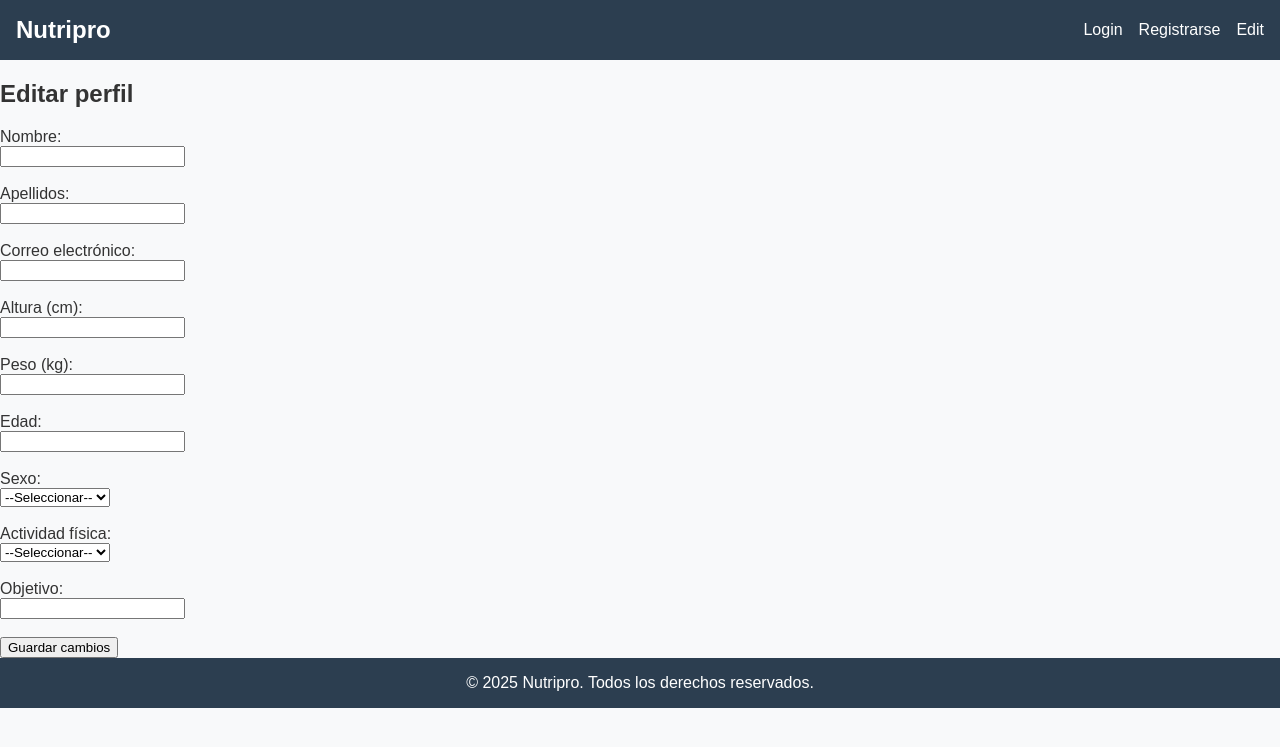
After one commit to Camel-sudo/Proxecto-DAW-24-25-Diego-Monteor-Franco., a PHP site: template codigo/app/vista/edit-account-view.php in a window 1280 px wide. The commit adds this page. Shown: the top 747 px of the page. Run offline with PHP 8.4, Linux system fonts and the light colour scheme; the template is opened without the code that fills it, so the values that code supplies are empty; a stand-in replaces the project's code that opens the database connection; some libraries are stand-ins or nearby versions.

Commit message:
codificacion 1.2

```diff
--- a/codigo/app/index.php
+++ b/codigo/app/index.php
@@ -1,5 +1,8 @@
 <?php
-include("controllers/NutriproController.php");
+include_once("globals.php");
+include_once(CONTROLLER_PATH."NutriproController.php");
+include_once(CONTROLLER_PATH."Controller.php");
+include_once(CONTROLLER_PATH."UsuarioController.php");
 session_start();
 if (isset($_REQUEST['controller'])) {
     $controller = $_REQUEST['controller'];
--- a/codigo/app/vista/css/styles.css
+++ b/codigo/app/vista/css/styles.css
@@ -0,0 +1,139 @@
+/* Base styles */
+body {
+    font-family: Arial, sans-serif;
+    margin: 0;
+    padding: 0;
+    background: #f8f9fa;
+    color: #333;
+  }
+
+  header {
+    background: #2c3e50;
+    color: white;
+    padding: 1rem;
+    display: flex;
+    justify-content: space-between;
+    align-items: center;
+    flex-wrap: wrap;
+  }
+
+  header h1 {
+    margin: 0;
+    font-size: 1.5rem;
+  }
+
+  nav {
+    display: flex;
+    gap: 1rem;
+    flex-wrap: wrap;
+  }
+
+  nav a {
+    color: white;
+    text-decoration: none;
+  }
+
+  .hero {
+    text-align: center;
+    padding: 3rem 1rem;
+    background: #e9ecef;
+  }
+
+  .hero h2 {
+    font-size: 2rem;
+    margin-bottom: 1rem;
+  }
+
+  .hero p {
+    font-size: 1.1rem;
+    max-width: 600px;
+    margin: 0 auto 1rem auto;
+  }
+
+  .cta-button {
+    display: inline-block;
+    margin-top: 1rem;
+    padding: 0.75rem 1.5rem;
+    background: #27ae60;
+    color: white;
+    text-decoration: none;
+    border-radius: 5px;
+  }
+
+  #beneficios {
+    padding: 2rem;
+    background: #ffffff;
+    text-align: center;
+  }
+
+  #beneficios ul {
+    list-style: none;
+    padding: 0;
+  }
+
+  #beneficios li {
+    margin-bottom: 0.75rem;
+    font-size: 1.1rem;
+  }
+
+  footer {
+    text-align: center;
+    padding: 1rem;
+    background: #2c3e50;
+    color: white;
+  }
+
+  /* Responsive Design */
+  @media screen and (max-width: 768px) {
+    header {
+      flex-direction: column;
+      align-items: flex-start;
+    }
+
+    nav {
+      width: 100%;
+      justify-content: flex-start;
+      flex-direction: column;
+      gap: 0.5rem;
+      margin-top: 1rem;
+    }
+
+    .hero h2 {
+      font-size: 1.6rem;
+    }
+
+    .hero p {
+      font-size: 1rem;
+      padding: 0 1rem;
+    }
+
+    .cta-button {
+      padding: 0.6rem 1.2rem;
+    }
+
+    #beneficios li {
+      font-size: 1rem;
+    }
+  }
+
+  @media screen and (max-width: 480px) {
+    .hero h2 {
+      font-size: 1.4rem;
+    }
+
+    .hero p {
+      font-size: 0.95rem;
+    }
+
+    header h1 {
+      font-size: 1.2rem;
+    }
+
+    nav a {
+      font-size: 0.95rem;
+    }
+
+    .cta-button {
+      font-size: 0.95rem;
+    }
+  }
--- /dev/null
+++ b/codigo/app/vista/edit-account-view.php
@@ -0,0 +1,46 @@
+<form action="editar_usuario.php" method="POST">
+  <h2>Editar perfil</h2>
+
+  <input type="hidden" name="id_usuario" value="<?= $usuario['id_usuario'] ?>">
+
+  <label for="nombre">Nombre:</label><br>
+  <input type="text" id="nombre" name="nombre" value="<?= htmlspecialchars($usuario['nombre']) ?>" required><br><br>
+
+  <label for="apellidos">Apellidos:</label><br>
+  <input type="text" id="apellidos" name="apellidos" value="<?= htmlspecialchars($usuario['apellidos']) ?>" required><br><br>
+
+  <label for="email">Correo electrónico:</label><br>
+  <input type="email" id="email" name="email" value="<?= htmlspecialchars($usuario['email']) ?>" readonly><br><br>
+
+  <label for="altura">Altura (cm):</label><br>
+  <input type="number" id="altura" name="altura" step="0.01" value="<?= htmlspecialchars($usuario['altura']) ?>"><br><br>
+
+  <label for="peso">Peso (kg):</label><br>
+  <input type="number" id="peso" name="peso" step="0.01" value="<?= htmlspecialchars($usuario['peso']) ?>"><br><br>
+
+  <label for="edad">Edad:</label><br>
+  <input type="number" id="edad" name="edad" value="<?= htmlspecialchars($usuario['edad']) ?>"><br><br>
+
+  <label for="sexo">Sexo:</label><br>
+  <select id="sexo" name="sexo">
+    <option value="">--Seleccionar--</option>
+    <option value="masculino" <?= $usuario['sexo'] === 'masculino' ? 'selected' : '' ?>>Masculino</option>
+    <option value="femenino" <?= $usuario['sexo'] === 'femenino' ? 'selected' : '' ?>>Femenino</option>
+    <option value="otro" <?= $usuario['sexo'] === 'otro' ? 'selected' : '' ?>>Otro</option>
+  </select><br><br>
+
+  <label for="actividad_fisica">Actividad física:</label><br>
+  <select id="actividad_fisica" name="actividad_fisica">
+    <option value="">--Seleccionar--</option>
+    <option value="sedentario" <?= $usuario['actividad_fisica'] === 'sedentario' ? 'selected' : '' ?>>Sedentario</option>
+    <option value="ligera" <?= $usuario['actividad_fisica'] === 'ligera' ? 'selected' : '' ?>>Ligera</option>
+    <option value="moderada" <?= $usuario['actividad_fisica'] === 'moderada' ? 'selected' : '' ?>>Moderada</option>
+    <option value="intensa" <?= $usuario['actividad_fisica'] === 'intensa' ? 'selected' : '' ?>>Intensa</option>
+    <option value="muy_intensa" <?= $usuario['actividad_fisica'] === 'muy_intensa' ? 'selected' : '' ?>>Muy intensa</option>
+  </select><br><br>
+
+  <label for="objetivo">Objetivo:</label><br>
+  <input type="text" id="objetivo" name="objetivo" value="<?= htmlspecialchars($usuario['objetivo']) ?>"><br><br>
+
+  <input type="submit" value="Guardar cambios">
+</form>
--- a/codigo/app/vista/templates/header.php
+++ b/codigo/app/vista/templates/header.php
@@ -4,7 +4,15 @@
     <meta charset="UTF-8">
     <meta name="viewport" content="width=device-width, initial-scale=1.0">
     <title>Nutripro</title>
-    <link rel="stylesheet" href="public/css/styles.css">
+    <link rel="stylesheet" href="./css/styles.css">
 </head>
 <body>
     <div class="container">
+    <header>
+    <h1>Nutripro</h1>
+    <nav>
+      <a href="index.php?controller=UsuarioController&action=LoginForm">Login</a>
+      <a href="index.php?controller=UsuarioController&action=RegistroForm">Registrarse</a>
+      <a href="index.php?controller=UsuarioController&action=EditAccountForm">Edit</a>
+    </nav>
+  </header>
--- a/codigo/sql/nutripro.sql
+++ b/codigo/sql/nutripro.sql
@@ -176,7 +176,7 @@ CREATE TABLE `usuario` (
   `nombre` varchar(50) NOT NULL,
   `apellidos` varchar(100) NOT NULL,
   `email` varchar(100) NOT NULL,
-  `contraseña_hash` varchar(255) NOT NULL,
+  `contrasena_hash` varchar(255) NOT NULL,
   `tipo_usuario` enum('base','premium','nutricionista') NOT NULL,
   `fecha_registro` datetime DEFAULT current_timestamp(),
   `altura` decimal(5,2) DEFAULT NULL COMMENT 'cm',
```
Also changed, not shown: codigo/app/configuracion_php.ini (added, +13 -0 lines), codigo/app/controlador/Controller.php (added, +12 -0 lines), codigo/app/controlador/NutriproController.php (+14 -15 lines), codigo/app/controlador/UsuarioController.php (+87 -5 lines), codigo/app/docker-compose.yml (added, +36 -0 lines), codigo/app/globals.php (+8 -7 lines), codigo/app/modelo/UsuarioModel.php (+57 -15 lines), codigo/app/vista/landing-page-view.php (+14 -2 lines), codigo/app/vista/login-view.php (added, +11 -0 lines), codigo/app/vista/registro-view.php (added, +16 -0 lines), codigo/app/modelo/ConnectionDB.php (renamed from codigo/app/modelo/conectionDB.php), 1 other file.
